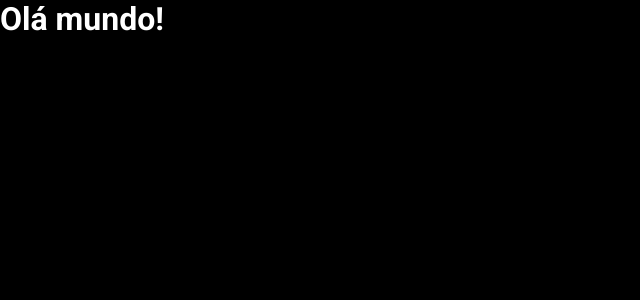
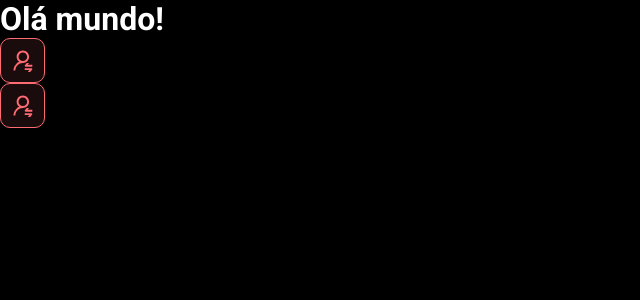
Before and after one commit to ViannaAline/projetodsmeta, a React (Vite) app in the folder frontend/: page / in a window 1280 px wide. Shown: the top 300 px of the page, without its empty margins (0-640 px from the left). Built offline with nearby package versions, Linux system fonts and the light colour scheme.

Commit message:
first component

```diff
--- a/frontend/src/App.jsx
+++ b/frontend/src/App.jsx
@@ -1,6 +1,11 @@
+import NotificationButton from "./components/NotificationButton"
 function App() {
   return (
+    <>
     <h1>Olá mundo!</h1>
+    <NotificationButton />
+    <NotificationButton />
+    </>
   )
 }
 
--- /dev/null
+++ b/frontend/src/components/NotificationButton/index.jsx
@@ -0,0 +1,14 @@
+import icon from '../../assets/img/notification-icon.svg'
+import './styles.css'
+function NotificationButton() {
+    return (
+        <div className="dsmeta-red-btn">
+            <img
+                src={icon}
+                alt="Notificar"
+            />
+        </div>
+    )
+}
+
+export default NotificationButton
--- /dev/null
+++ b/frontend/src/components/NotificationButton/styles.css
@@ -0,0 +1,15 @@
+.dsmeta-red-btn {
+    cursor: pointer;
+    display: flex;
+    justify-content: center;
+    align-items: center;
+    width: 45px;
+    height: 45px;
+    background: rgba(255, 107, 114, 0.1);
+    border: 1px solid #ff6b72;
+    border-radius: 10px;
+  }
+
+  .dsmeta-red-btn svg {
+    width: 19px;
+  }
```
Also changed, not shown: frontend/src/assets/img/notification-icon.svg (added).
